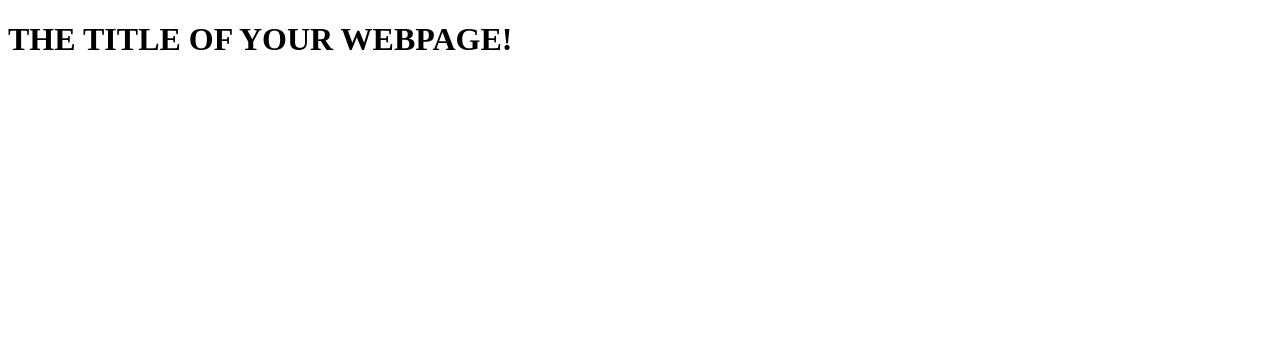
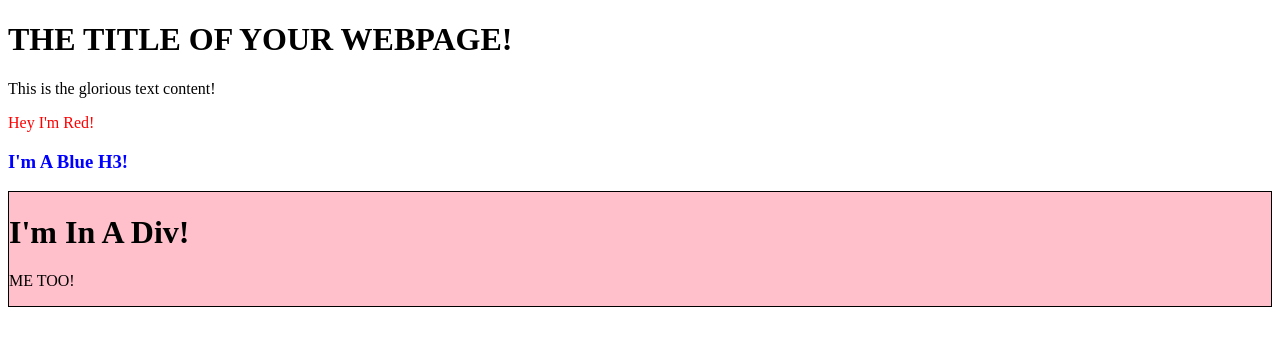
Before and after one commit to SlothSan/JS-DOM-exercises, a plain HTML site: page JS-DOM-Manipulation/index.html in a window 1280 px wide. Drawn offline with Linux system fonts and the light colour scheme.

Commit message:
DOM Manipulation

```diff
--- a/JS-DOM-Manipulation/index.html
+++ b/JS-DOM-Manipulation/index.html
@@ -5,7 +5,7 @@
     <meta http-equiv="X-UA-Compatible" content="IE=edge">
     <meta name="viewport" content="width=device-width, initial-scale=1.0">
     <title>JS DOM Manipulation</title>
-    <script src="./javascript.js"></script>
+    <script src="./javascript.js" defer></script>
 </head>
 <body>
     <h1>
--- a/JS-DOM-Manipulation/javascript.js
+++ b/JS-DOM-Manipulation/javascript.js
@@ -0,0 +1,36 @@
+const container = document.querySelector(`#container`);
+
+const content = document.createElement(`div`);
+content.classList.add(`content`);
+content.textContent = `This is the glorious text content!`;
+
+const pRed = document.createElement(`p`);
+pRed.classList.add(`p`);
+pRed.textContent = `Hey I'm Red!`;
+pRed.style.color = `red`;
+
+const h3 = document.createElement(`h3`);
+h3.classList.add(`h3`);
+h3.textContent = `I'm A Blue H3!`;
+h3.style.color = `blue`;
+
+const contentTwo = document.createElement(`div`);
+contentTwo.classList.add(`contentTwo`);
+contentTwo.style.cssText = `border: 1px black solid; background: pink;`;
+
+const h1 = document.createElement(`h1`);
+h1.classList.add(`h1`);
+h1.textContent = `I'm In A Div!`
+
+const p = document.createElement(`p`);
+p.classList.add(`p`);
+p.textContent = `ME TOO!`;
+
+
+container.appendChild(content);
+container.appendChild(pRed);
+container.appendChild(h3);
+
+contentTwo.appendChild(h1);
+contentTwo.appendChild(p);
+container.appendChild(contentTwo);
```
